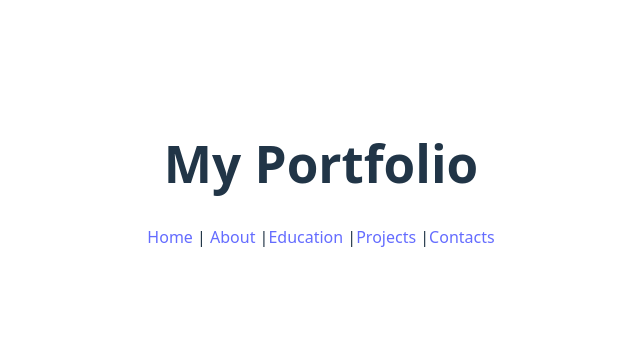
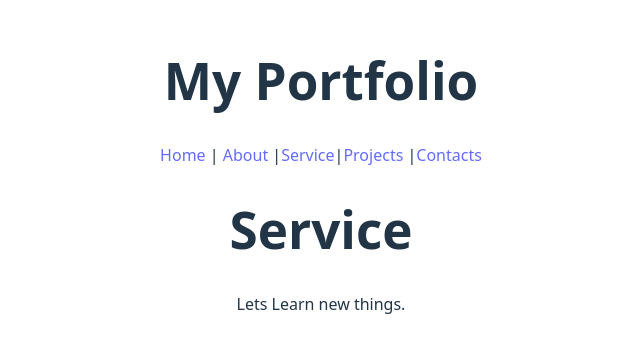
Before and after one commit to CYRUSMAINA/COMP229-Week2, a React (Vite) app: page /service in a window 1280 px wide. Shown: the part 225-578 px from the top of the page, without its empty margins (319-959 px from the left). Built offline with nearby package versions, Linux system fonts and the light colour scheme.

Commit message:
Update mainrouter and layout,rmoved Education to Service

```diff
--- a/src/MainRouter.jsx
+++ b/src/MainRouter.jsx
@@ -2,7 +2,7 @@ import { Routes,Route } from "react-router-dom"
 import Layout from "./component/Layout"
 import Home from "./component/Home"
 import About from "./component/About"
-import Education from "./component/Education"
+import Service from "./component/Service"
 import Projects from "./component/Projects"
 import Contacts from "./component/Contacts"
 
@@ -14,7 +14,7 @@ const MainRouter = () =>
             <Routes>
                 <Route path ="/" element = {<Home/>}/>
                 <Route path ="/about" element = {<About/>}/>
-                <Route path ="/education" element = {<Education/>}/>
+                <Route path ="/service" element = {<Service/>}/>
                 <Route path ="/projects" element = {<Projects/>}/>
                 <Route path ="/contacts" element = {<Contacts/>}/>
             </Routes>
--- a/src/component/Layout.jsx
+++ b/src/component/Layout.jsx
@@ -5,7 +5,7 @@ export default function Layout ()
         <>
             <h1>My Portfolio </h1>
             <nav>
-            <Link to="/">Home </Link>| <Link to="/about">About </Link>|<Link to="/education">Education </Link>|<Link to="/projects">Projects </Link>|<Link to="/contacts">Contacts </Link>
+            <Link to="/">Home </Link>| <Link to="/about">About </Link>|<Link to="/service">Service</Link>|<Link to="/projects">Projects </Link>|<Link to="/contacts">Contacts </Link>
             </nav>
         </>
 
--- a/src/component/Education.jsx
+++ b/src/component/Service.jsx
@@ -1,8 +1,8 @@
-export default function Education()
+export default function Service()
 {
      return(
       <div>
-         <h1>Education</h1>
+         <h1>Service</h1>
          <p> Lets Learn new things.</p>
       </div>
 
```
